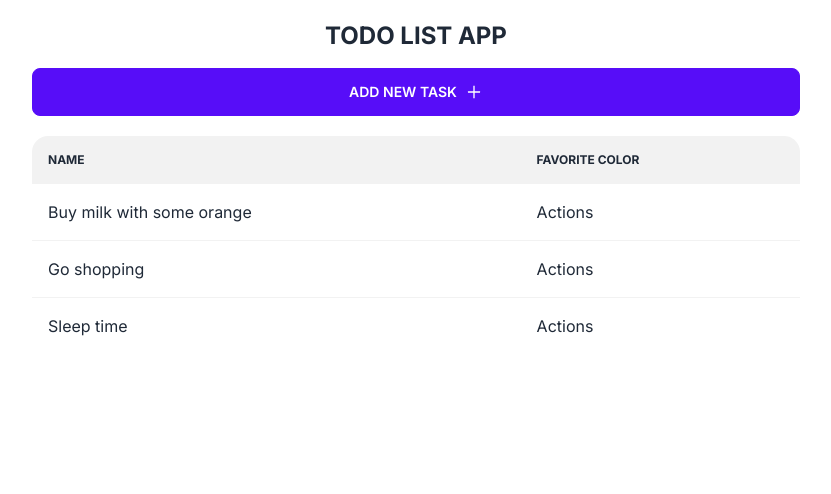
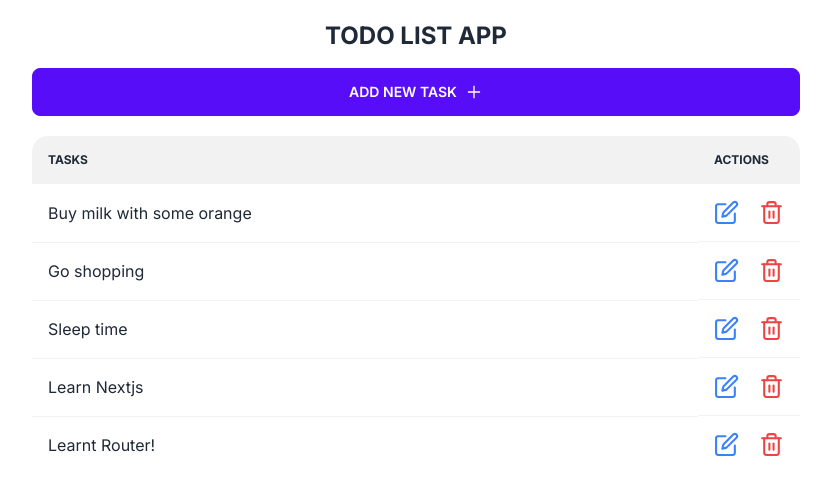
Before and after one commit to AmDMasterDev/todo-list-app-basic, a Next.js app: page / in a window 1280 px wide. Shown: the top 494 px of the page, without its empty margins (224-1055 px from the left). Built offline with nearby package versions, Linux system fonts and the light colour scheme; data requests are answered from the project's data file.

Commit message:
fixed adding tasks function

```diff
--- a/api.ts
+++ b/api.ts
@@ -12,11 +12,10 @@ export const addTodo = async (todo: ITask): Promise<ITask> => {
     const res = await fetch(`${baseUrl}/tasks`, {
         method: 'POST',
         headers: {
-            'Content-Type': 'application-json'
+            'Content-Type': 'application/json'
         },
         body: JSON.stringify(todo)
     })
-
     const newTodo = await res.json();
     return newTodo;
 }
--- a/components/AddTask.tsx
+++ b/components/AddTask.tsx
@@ -4,19 +4,24 @@ import { AiOutlinePlus } from "react-icons/ai";
 import Modal from "./Modal";
 import { FormEventHandler, useState } from "react";
 import { addTodo } from "@/api";
+import { useRouter } from "next/navigation";
+import { v4 as uuidv4 } from "uuid";
 
 function AddTask() {
+  const router = useRouter();
   const [modalOpen, setModalOpen] = useState<boolean>(false);
   const [newTextValue, setNewTextValue] = useState("");
 
   const handleSubmitNewTodo: FormEventHandler<HTMLFormElement> = async (e) => {
     e.preventDefault();
+    console.log(newTextValue);
     await addTodo({
-      id: "6",
+      id: uuidv4(),
       text: newTextValue,
     });
     setNewTextValue("");
     setModalOpen(false);
+    router.refresh();
   };
 
   return (
@@ -36,6 +41,7 @@ function AddTask() {
               type="text"
               placeholder="Type here"
               className="input input-bordered w-full max-w-full"
+              value={newTextValue}
               onChange={(e) => setNewTextValue(e.target.value)}
             />
             <button className="btn">Submit</button>
--- a/components/Task.tsx
+++ b/components/Task.tsx
@@ -1,16 +1,20 @@
-import { ITask } from "@/model/task"
+import { ITask } from "@/model/task";
+import { FiEdit, FiTrash2 } from "react-icons/fi";
 
 interface TaskProps {
-    task: ITask
+  task: ITask;
 }
 
-const Task: React.FC<TaskProps> = ({task}) => {
+const Task: React.FC<TaskProps> = ({ task }) => {
   return (
     <tr key={task.id}>
-        <td>{task.text}</td>
-        <td>Actions</td>
+      <td className="w-full">{task.text}</td>
+      <td className="flex gap-5">
+        <FiEdit cursor="pointer" size={25} className="text-blue-500" />
+        <FiTrash2 cursor="pointer" size={25} className="text-red-500" />
+      </td>
     </tr>
-  )
-}
+  );
+};
 
-export default Task
+export default Task;
--- a/components/TodoList.tsx
+++ b/components/TodoList.tsx
@@ -1,8 +1,8 @@
-import { ITask } from "@/model/task"
-import Task from "./Task"
+import { ITask } from "@/model/task";
+import Task from "./Task";
 
 interface TodoListProps {
-    tasks: ITask[]
+  tasks: ITask[];
 }
 
 const TodoList: React.FC<TodoListProps> = ({ tasks }) => {
@@ -12,19 +12,18 @@ const TodoList: React.FC<TodoListProps> = ({ tasks }) => {
         {/* head */}
         <thead>
           <tr>
-                <th>Name</th>
-                <th>Favorite Color</th>
+            <th>TASKS</th>
+            <th>ACTIONS</th>
           </tr>
         </thead>
         <tbody>
-            {tasks.map(task => (
+          {tasks.map((task) => (
             <Task task={task} />
           ))}
-
         </tbody>
       </table>
     </div>
-  )
-}
+  );
+};
 
-export default TodoList
+export default TodoList;
--- a/data/todos.json
+++ b/data/todos.json
@@ -11,6 +11,14 @@
     {
       "id": 3,
       "text": "Sleep time"
+    },
+    {
+      "id": "4",
+      "text": "Learn Nextjs"
+    },
+    {
+      "id": "b70dbdcd-1696-453b-ab59-5ad87b99e666",
+      "text": "Learnt Router!"
     }
   ]
 }
--- a/package.json
+++ b/package.json
@@ -24,9 +24,11 @@
     "react-dom": "18.2.0",
     "react-icons": "^4.8.0",
     "tailwindcss": "3.3.2",
-    "typescript": "5.0.4"
+    "typescript": "5.0.4",
+    "uuid": "^9.0.0"
   },
   "devDependencies": {
+    "@types/uuid": "^9.0.1",
     "json-server": "^0.17.3"
   }
 }
```
Also changed, not shown: 1 other file (tests, documents, lock files or other folders). Lines whose indentation alone changed are shown as unchanged.
